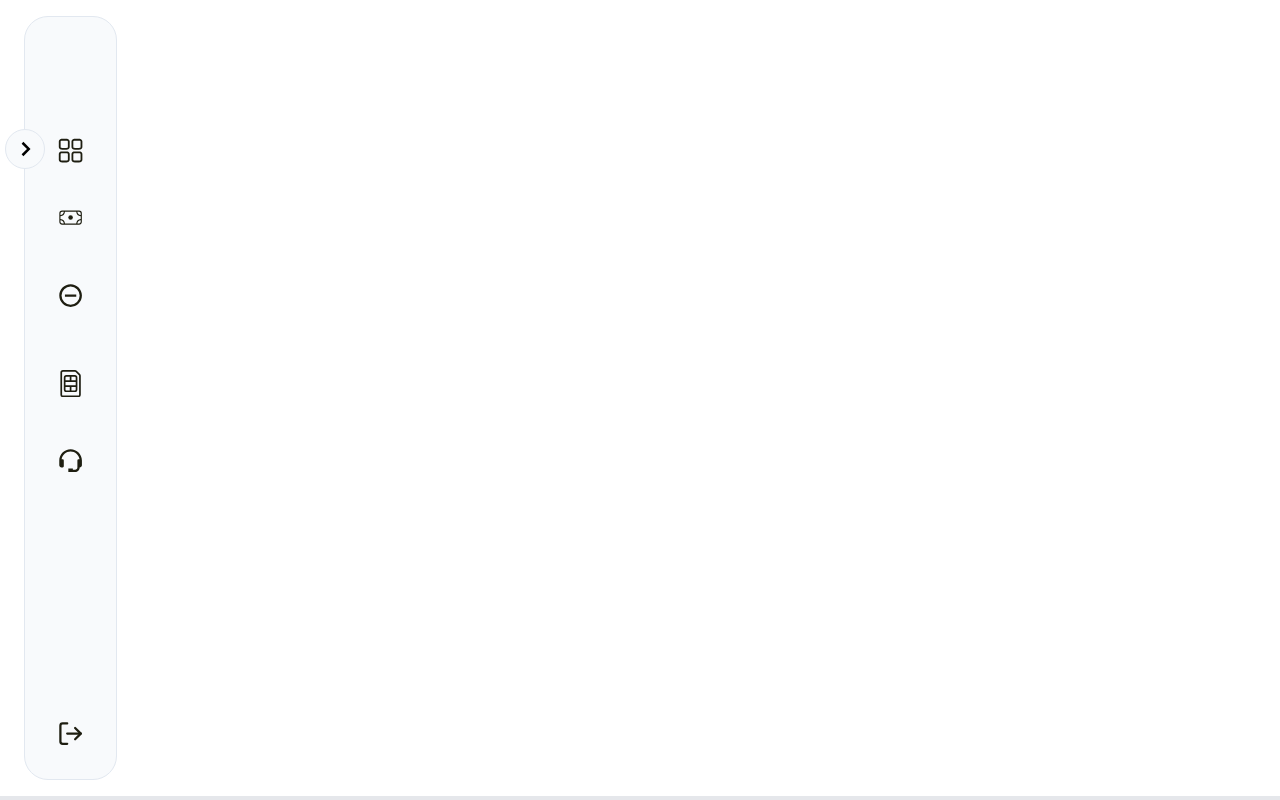
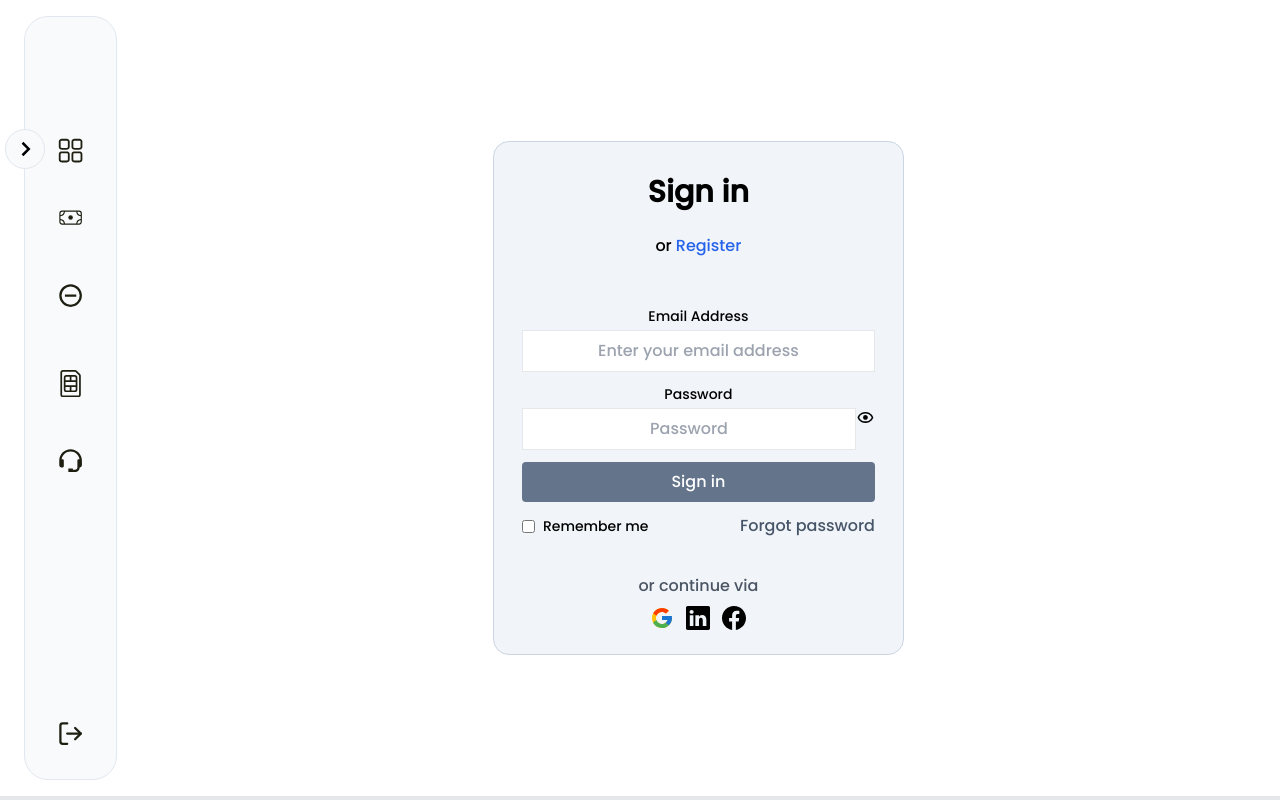
Before and after one commit to ChrissieDk/Universal-Dash, a React (Create React App) app: page /login in a window 1280 px wide. Built offline with nearby package versions, Linux system fonts and the light colour scheme.

Commit message:
login, register and fotgot

```diff
--- a/src/App.js
+++ b/src/App.js
@@ -8,22 +8,27 @@ import SimSwop from './simSwop';
 import Login from './Login';
 import Register from './Register';
 import UserIdClick from './UserIdClick';
+import ForgotPassword from './forgotPassword';
 
 const App = () => {
-
+//  let location = useLocation()
 
   return (
     <BrowserRouter>
       <div className="w-full h-screen bg-white object-cover flex items-center border-b-4">
+
        <Sidebar />
+
         <Routes>
-          <Route exact path="/" element={<Login />} />
+
+          <Route exact path="/login" element={<Login />} />
           <Route exact path="/dashboard" element={<Dashboard />} />
           <Route exact path="/Billing" element={<Billing />} />
           <Route exact path="/TerminationRequest" element={<TerminationRequest />} />
           <Route exact path="/SimSwop" element={<SimSwop />} />
           <Route exact path="/Register" element={<Register />} />
           <Route exact path="/UserIdClick" element={<UserIdClick />} />
+          <Route exact path="/forgotPassword" element={<ForgotPassword />} />
         </Routes>
       </div>
     </BrowserRouter>
--- a/src/Dashboard.jsx
+++ b/src/Dashboard.jsx
@@ -89,7 +89,7 @@ const Dashboard = () => {
             <tr key={user.id}>
               <td className='font-bold text-blue-500 hover:underline pl-7 cursor-pointer'>
                 <a href={`/UserIdClick?id=${user.id}`}>{user.id}</a>
-                </td>
+              </td>
               <td className='min-w-100 p-3 text-sm text-gray-700 whitespace-nowrap'>{`${user.first_name} ${user.last_name}`}</td>
               <td className='min-w-100 p-3 text-sm text-gray-700 whitespace-nowrap'><Status status={user.status} /></td>
               <td className='min-w-100 p-3 text-sm text-gray-700 whitespace-nowrap'>{user.date}</td>
--- a/src/Login.jsx
+++ b/src/Login.jsx
@@ -1,8 +1,13 @@
 import React from 'react';
+import { useState } from 'react';
 import { Link } from 'react-router-dom';
-
+import { FcGoogle } from 'react-icons/fc';
+import { BsLinkedin } from 'react-icons/bs';
+import { BsFacebook } from 'react-icons/bs';
+import { BiHide, BiShow } from 'react-icons/bi';
 
 const Login = () => {
+  const [showPassword, setShowPassword] = useState(false);
 
   return (
     <div className='w-full  flex justify-center '>
@@ -11,37 +16,69 @@ const Login = () => {
           <h1 className='mb-6 text-3xl font-extrabold m-3'>Sign in</h1>
           <p>
             or
-                <a className='text-indigo-600 pl-1 hover:underline' href="/register">Register</a>
+            <a className='text-blue-600 pl-1 hover:underline' href="/register">Register</a>
           </p>
         </div>
         <div className="max-w-md w-full mx-auto rounded-lg p-7 space-y-3">
           <div className="flex flex-col">
             <label className='mb-1 text-sm' htmlFor="email">Email Address</label>
-            <input className='border border-rounded-2xl px-3 py-2 cursor-pointer' for="text" name='email' id='email' placeholder='Enter your email address'/>
+            <input className='border border-rounded-2xl px-3 py-2 cursor-pointer text-center' for="text" name='email' id='email' placeholder='Enter your email address' />
           </div>
-        <div className="flex flex-col">
-            <label className='mb-1 tex-sm ' htmlFor="email">Password</label>
-            <input className='border border-rounded-md px-2 py-2 cursor-pointer' type="password" name='password' id='password' placeholder='Password'/>
+          <div className="flex flex-col relative">
+            <label className='mb-1 text-sm ' htmlFor="email">Password</label>
+            <div className='flex'>
+              <input
+                className='border border-rounded-md px-2 py-2 cursor-pointer text-center flex-grow w-full'
+                type={showPassword ? 'text' : 'password'}
+                name='password'
+                id='password'
+                placeholder='Password'
+              />
+              {showPassword ? (
+                <BiHide
+                  className='h-full flex items-center'
+                  size={20}
+                  onClick={() => setShowPassword(false)}
+                />
+              ) : (
+                <BiShow
+                  className='h-full flex items-center'
+                  size={20}
+                  onClick={() => setShowPassword(true)}
+                />
+              )}
+
             </div>
+
+          </div>
+
+
           <div>
-            <Link to='/dashboard'><button className='w-full rounded bg-indigo-600 text-white py-2'>Sign in</button></Link>
+
+            <Link to='/dashboard'><button className='w-full rounded bg-slate-500 text-white py-2 hover:bg-blue-600'>Sign in</button></Link>
           </div>
           <div className="flex justify-between">
             <div className="flex items-center space-x-2">
-                <input type="checkbox" name='remember me' id='rememberMe'/>
+              <input type="checkbox" name='remember me' id='rememberMe' />
               <label className='text-sm' htmlFor="rememberme">Remember me</label>
             </div>
-            <div className="text-indigo-600 hover:underline cursor-pointer" href="/">Forgot password</div>
+            <Link to='/forgotPassword'><div className="text-slate-600 hover:underline cursor-pointer hover:text-blue-600" href="/forgotPassword">Forgot password</div></Link>
           </div>
         </div>
-      <div className="relative pb-6">
+        <div className="relative pb-2 pt-2">
           <div className=" -top-3 left-0 w-full text-center">
             <span className='px-3 text-gray-600'>or continue via</span>
           </div>
         </div>
-      <div className="grid grid-cols-3 gap-3">
-        <div className="border-2 rounded-md cursor-pointer text-center">
-
+        <div className="flex justify-center space-x-3 pb-6 text-2xl">
+          <div className="rounded-md cursor-pointer text-center">
+            <FcGoogle />
+          </div>
+          <div className="rounded-md cursor-pointer text-center">
+            <BsLinkedin />
+          </div>
+          <div className="rounded-md cursor-pointer text-center">
+            <BsFacebook />
           </div>
         </div>
       </div>
--- a/src/Register.jsx
+++ b/src/Register.jsx
@@ -7,42 +7,32 @@ const Register = () => {
   return (
     <div className='w-full  flex justify-center '>
     <div className='bg-slate-100 flex flex-col items-center justify-center text-center min-h-[60%] min-w-[35%] rounded-2xl border border-slate-300 lg:min-w-[20%]'>
-        <div className="space-y-3 my-5">
-            <h1 className='mb-6 text-3xl font-extrabold m-3'>Register account</h1>
+        <div className="space-y-1 my-3">
+            <h1 className=' mt-5 text-2xl font-extrabold m-3'>Register account</h1>
 
         </div>
       <div className="max-w-md w-full mx-auto rounded-lg p-7 space-y-3">
         <div className="flex flex-col">
             <label className='mb-1 text-sm' htmlFor="email">Email Address</label>
-            <input className='border border-rounded-2xl px-3 py-2 cursor-pointer' for="text" name='email' id='email' placeholder='Enter your email address'/>
+            <input className='border border-rounded-2xl px-3 py-2 cursor-pointer text-center' for="text" name='email' id='email' placeholder='Enter your email address'/>
         </div>
         <div className="flex flex-col">
             <label className='mb-1 tex-sm ' htmlFor="email">Password</label>
-            <input className='border border-rounded-md px-2 py-2 cursor-pointer' type="password" name='password' id='password' placeholder='Password'/>
+            <input className='border border-rounded-md px-2 py-2 cursor-pointer text-center' type="password" name='password' id='password' placeholder='Password'/>
         </div>
         <div className="flex flex-col">
             <label className='mb-1 tex-sm ' htmlFor="email">Confirm password</label>
-            <input className='border border-rounded-md px-2 py-2 cursor-pointer' type="password" name='password' id='password' placeholder='Confirm password'/>
+            <input className='border border-rounded-md px-2 py-2 cursor-pointer text-center' type="password" name='password' id='password' placeholder='Confirm password'/>
         </div>
         <div>
-            <Link to='/'><button className='w-full rounded bg-indigo-600 text-white py-2'>Register</button></Link>
+            <Link to='/'><button className='w-full rounded bg-slate-500 text-white py-2 hover:bg-blue-600'>Register</button></Link>
         </div>
-        <div className="flex justify-between">
-            <div className="flex items-center space-x-2">
+        <div>
+            <div className="space-x-2">
                 <input type="checkbox" name='remember me' id='rememberMe'/>
                 <label className='text-sm' htmlFor="rememberme">Remember me</label>
             </div>
-            <div className="text-indigo-600 hover:underline cursor-pointer" href="/">Forgot password</div>
-        </div>
-      </div>
-      <div className="relative pb-6">
-        <div className=" -top-3 left-0 w-full text-center">
-            <span className='px-3 text-gray-600'>or continue via</span>
-        </div>
-      </div>
-      <div className="grid grid-cols-3 gap-3">
-        <div className="border-2 rounded-md cursor-pointer text-center">
-
+            {/* <div className="text-indigo-600 hover:underline cursor-pointer" href="/">Forgot password</div> */}
         </div>
       </div>
     </div>
--- /dev/null
+++ b/src/forgotPassword.jsx
@@ -0,0 +1,41 @@
+import React from 'react'
+import { Link } from 'react-router-dom';
+
+const forgotPassword = () => {
+  return (
+    <div className='w-full flex justify-center '>
+    <div className='bg-slate-100 flex flex-col items-center justify-center text-center min-h-[60%] min-w-[35%] rounded-2xl border border-slate-300 lg:min-w-[20%]'>
+        <div className="space-y-1 my-3">
+            <h1 className=' mt-5 text-2xl font-extrabold m-3'>Forgot password</h1>
+
+        </div>
+      <div className="max-w-md w-full mx-auto rounded-lg p-7 space-y-3">
+        <div className="flex flex-col">
+            <label className=' text-md mb-2' htmlFor="email">Email Address</label>
+            <input className='border border-rounded-2xl px-3 py-2 cursor-pointer mb-2 text-center' for="text" name='email' id='email' placeholder='Enter your email address'/>
+        </div>
+        {/* <div className="flex flex-col">
+            <label className='mb-1 tex-sm ' htmlFor="email">Password</label>
+            <input className='border border-rounded-md px-2 py-2 cursor-pointer' type="password" name='password' id='password' placeholder='Password'/>
+        </div>
+        <div className="flex flex-col">
+            <label className='mb-1 tex-sm ' htmlFor="email">Confirm password</label>
+            <input className='border border-rounded-md px-2 py-2 cursor-pointer' type="password" name='password' id='password' placeholder='Confirm password'/>
+        </div> */}
+        <div>
+            <button className='w-full rounded bg-slate-500 text-white py-2 hover:bg-blue-600'>Sumbit recovery email</button>
+        </div>
+        {/* <div>
+            <div className="space-x-2">
+                <input type="checkbox" name='remember me' id='rememberMe'/>
+                <label className='text-sm' htmlFor="rememberme">Remember me</label>
+            </div>
+            <div className="text-indigo-600 hover:underline cursor-pointer" href="/">Forgot password</div>
+        </div> */}
+      </div>
+    </div>
+    </div>
+  )
+}
+
+export default forgotPassword;
```
Also changed, not shown: src/terminationRequest.jsx (+6 -6 lines), 1 other file (tests, documents, lock files or other folders). Lines whose indentation alone changed are shown as unchanged.
